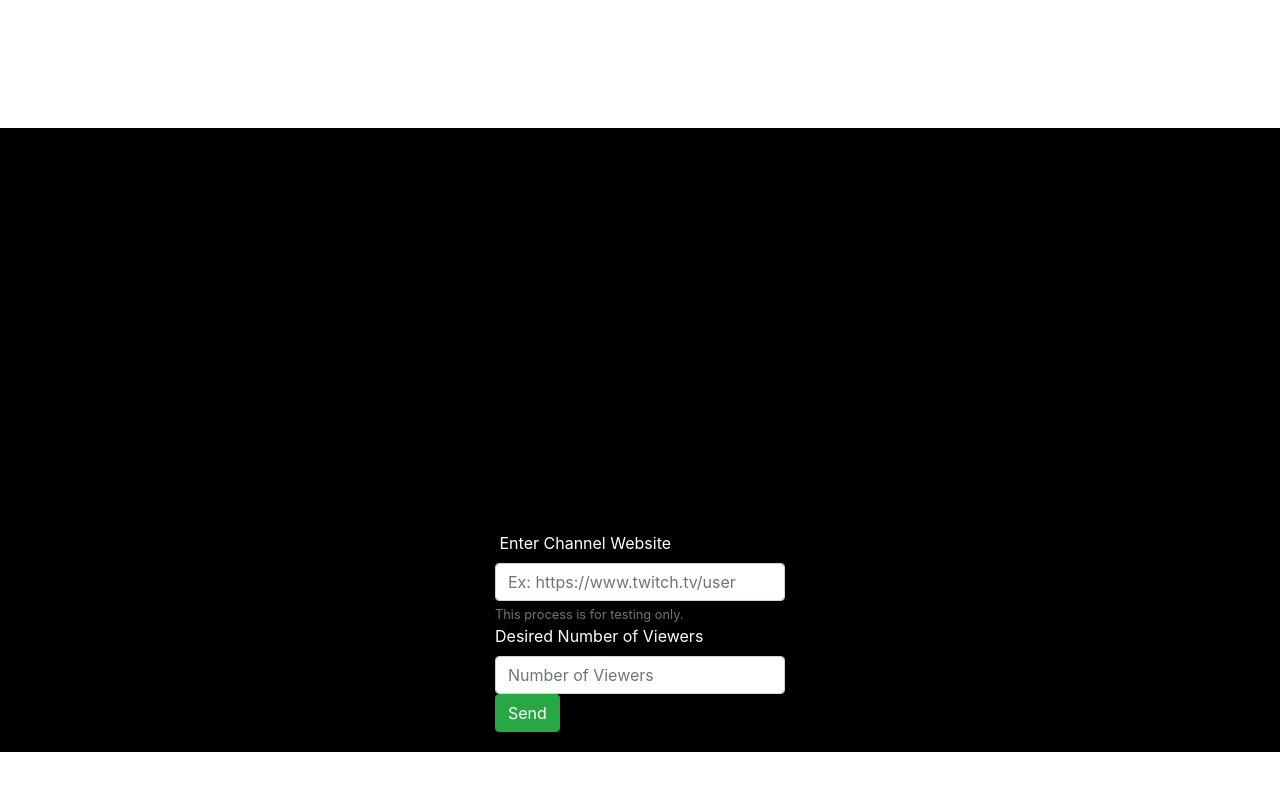
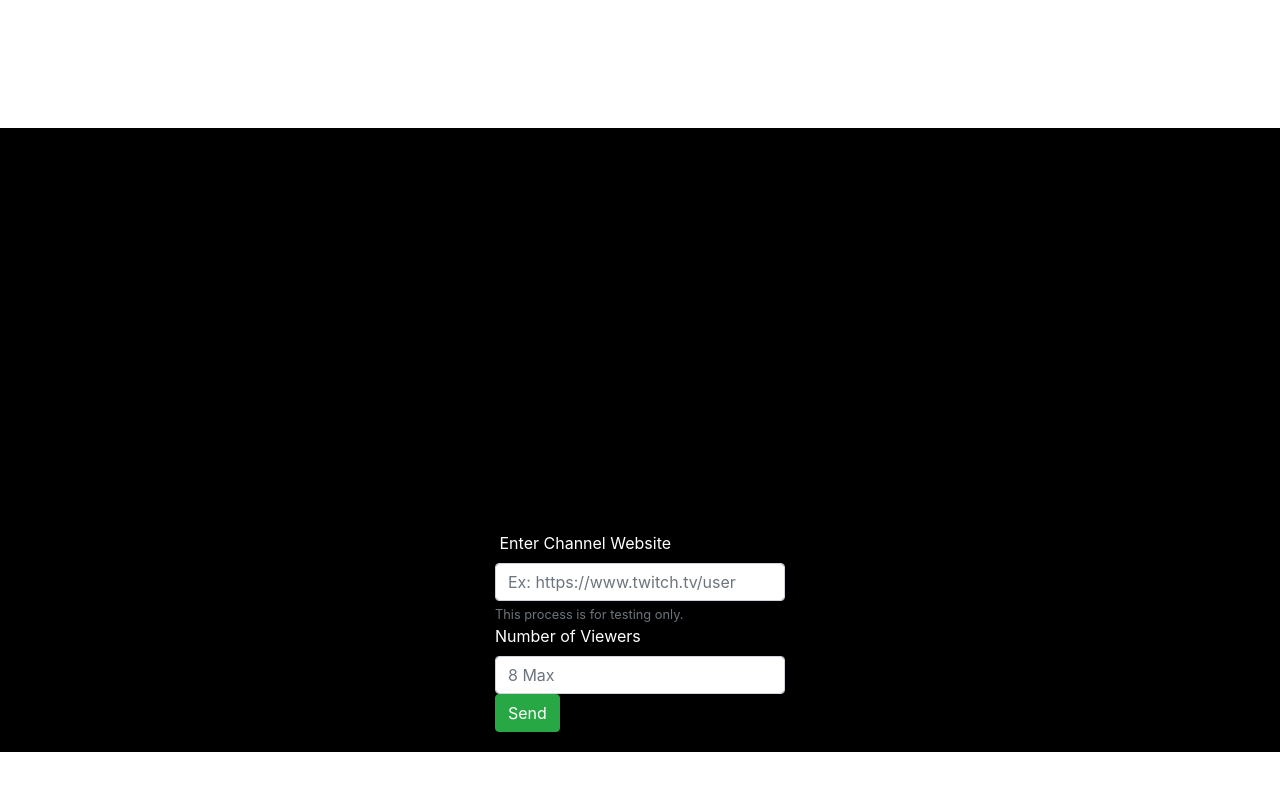
Before and after one commit to MarioR9/Viewers_Frontend, a React (Create React App) app: page / in a window 1280 px wide. Shown: the top 790 px of the page. Built offline with nearby package versions, Linux system fonts and the light colour scheme; no server answers.

Commit message:
minor design changes

```diff
--- a/src/Components/Views.js
+++ b/src/Components/Views.js
@@ -115,8 +115,8 @@ export default class Viewers extends React.Component{
           <Form.Text className="text-muted">
             This process is for testing only.
           </Form.Text>
-          <Form.Label style={{color: "white"}}>Desired Number of Viewers</Form.Label>
-          <Form.Control onChange={(e)=>{this.setState({ numOfViewers: e.currentTarget.value })}} type="text" placeholder="Number of Viewers" />
+          <Form.Label style={{color: "white"}}>Number of Viewers</Form.Label>
+          <Form.Control onChange={(e)=>{this.setState({ numOfViewers: e.currentTarget.value })}} type="text" placeholder="8 Max" />
           {this.state.status === false ?
           <Button onClick={this.handleStatusState} variant="danger" type="submit">Stop</Button>
           :
```
